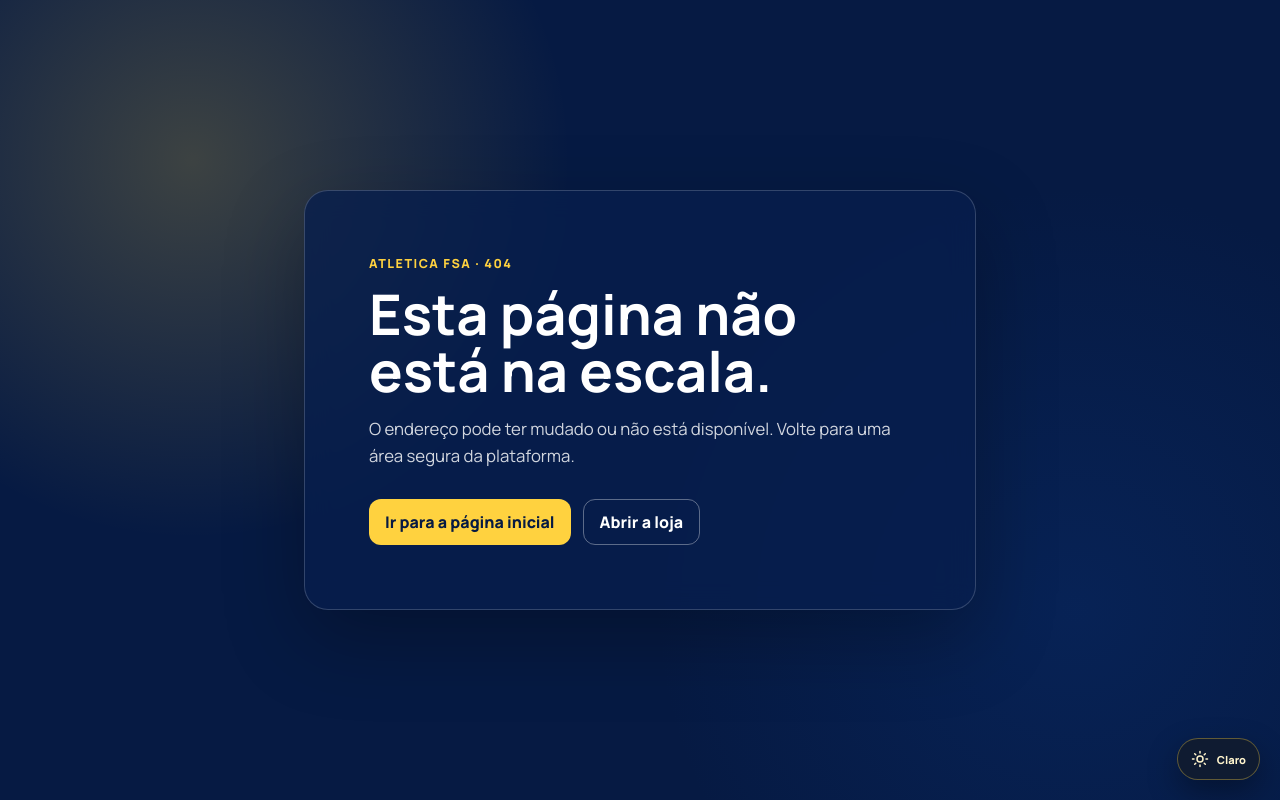
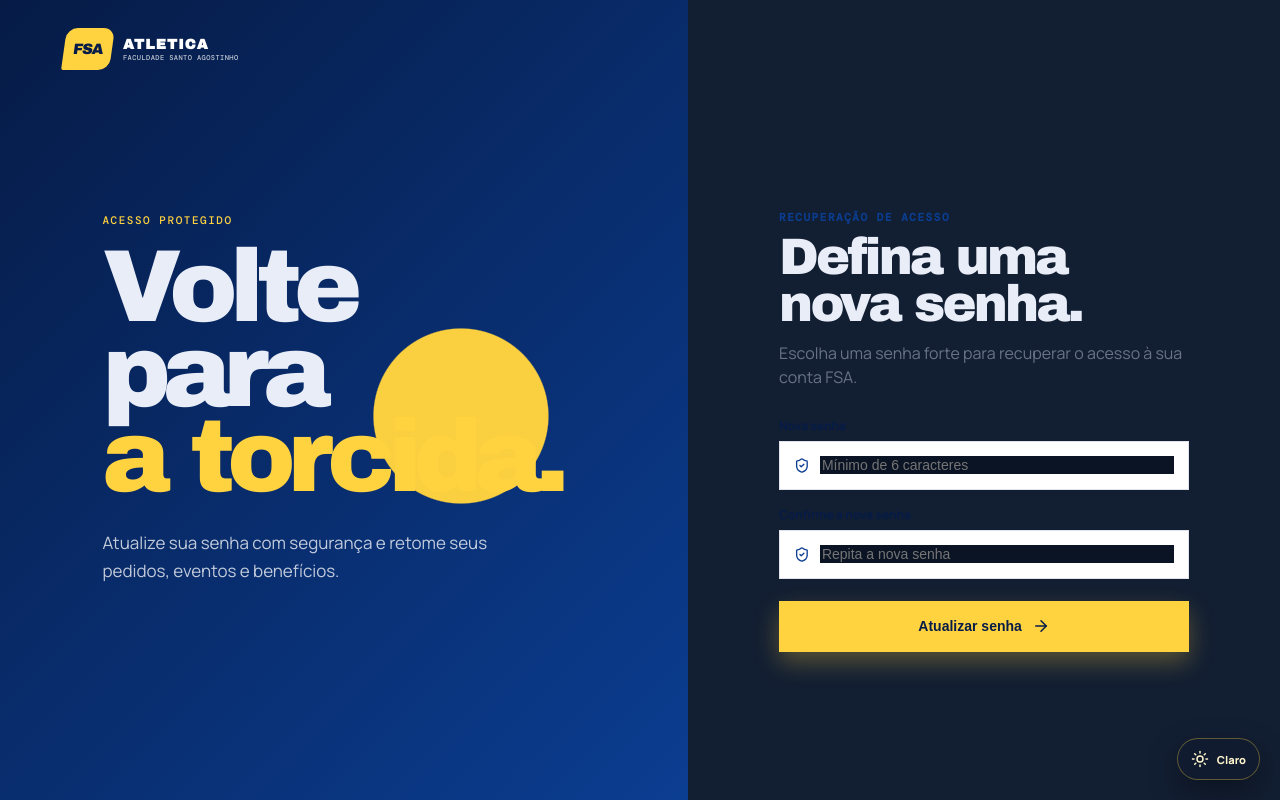
Before and after one commit to Mos754763/Atletica-Fsa, a Next.js app: page /redefinir-senha in a window 1280 px wide. Before the commit this address had no page. Built offline with nearby package versions, Linux system fonts and the light colour scheme; no server answers.

Commit message:
fix: add password recovery reset flow

```diff
--- /dev/null
+++ b/src/app/redefinir-senha/page.tsx
@@ -0,0 +1,17 @@
+import { FsaWordmark } from "@/components/brand/FsaWordmark";
+import { PasswordResetForm } from "@/components/auth/PasswordResetForm";
+import Link from "next/link";
+
+export default function PasswordResetPage() {
+  return (
+    <main className="auth-page">
+      <Link href="/" className="auth-logo"><FsaWordmark /></Link>
+      <section className="auth-page__intro">
+        <p className="eyebrow">ACESSO PROTEGIDO</p>
+        <h2>Volte para<br /><span>a torcida.</span></h2>
+        <p>Atualize sua senha com segurança e retome seus pedidos, eventos e benefícios.</p>
+      </section>
+      <section className="auth-page__panel"><PasswordResetForm /></section>
+    </main>
+  );
+}
--- /dev/null
+++ b/src/components/auth/PasswordResetForm.tsx
@@ -0,0 +1,57 @@
+"use client";
+
+import { FormEvent, useState } from "react";
+import { ArrowRight, ShieldCheck } from "lucide-react";
+import { getBrowserClient } from "@/lib/supabase/client";
+
+export function PasswordResetForm() {
+  const [password, setPassword] = useState("");
+  const [confirmation, setConfirmation] = useState("");
+  const [error, setError] = useState<string | null>(null);
+  const [busy, setBusy] = useState(false);
+
+  async function handleSubmit(event: FormEvent<HTMLFormElement>) {
+    event.preventDefault();
+    setError(null);
+
+    if (password !== confirmation) {
+      setError("As senhas informadas não coincidem.");
+      return;
+    }
+
+    setBusy(true);
+    try {
+      const supabase = await getBrowserClient();
+      const { error: updateError } = await supabase.auth.updateUser({ password });
+      if (updateError) throw updateError;
+      window.location.assign("/conta?senha=atualizada");
+    } catch (updateError) {
+      setError(updateError instanceof Error ? updateError.message : "Não foi possível atualizar a senha. Solicite um novo link de recuperação.");
+    } finally {
+      setBusy(false);
+    }
+  }
+
+  return (
+    <div className="auth-card">
+      <div className="auth-card__heading">
+        <span className="auth-card__eyebrow">RECUPERAÇÃO DE ACESSO</span>
+        <h1>Defina uma nova senha.</h1>
+        <p>Escolha uma senha forte para recuperar o acesso à sua conta FSA.</p>
+      </div>
+
+      <form className="auth-form" onSubmit={handleSubmit}>
+        <label>
+          <span>Nova senha</span>
+          <div className="auth-field"><ShieldCheck size={17} /><input required minLength={6} type="password" autoComplete="new-password" value={password} onChange={(event) => setPassword(event.target.value)} placeholder="Mínimo de 6 caracteres" /></div>
+        </label>
+        <label>
+          <span>Confirme a nova senha</span>
+          <div className="auth-field"><ShieldCheck size={17} /><input required minLength={6} type="password" autoComplete="new-password" value={confirmation} onChange={(event) => setConfirmation(event.target.value)} placeholder="Repita a nova senha" /></div>
+        </label>
+        {error && <p className="auth-feedback auth-feedback--error" role="alert">{error}</p>}
+        <button className="auth-submit" type="submit" disabled={busy}>{busy ? "Atualizando..." : "Atualizar senha"}<ArrowRight size={18} /></button>
+      </form>
+    </div>
+  );
+}
--- /dev/null
+++ b/src/lib/auth/password-recovery.ts
@@ -0,0 +1,3 @@
+export function buildPasswordRecoveryRedirect(origin: string) {
+  return `${origin}/auth/callback?next=/redefinir-senha`;
+}
```
Also changed, not shown: src/components/auth/LoginForm.tsx (+23 -11 lines), 4 other files (tests, documents, lock files or other folders).
